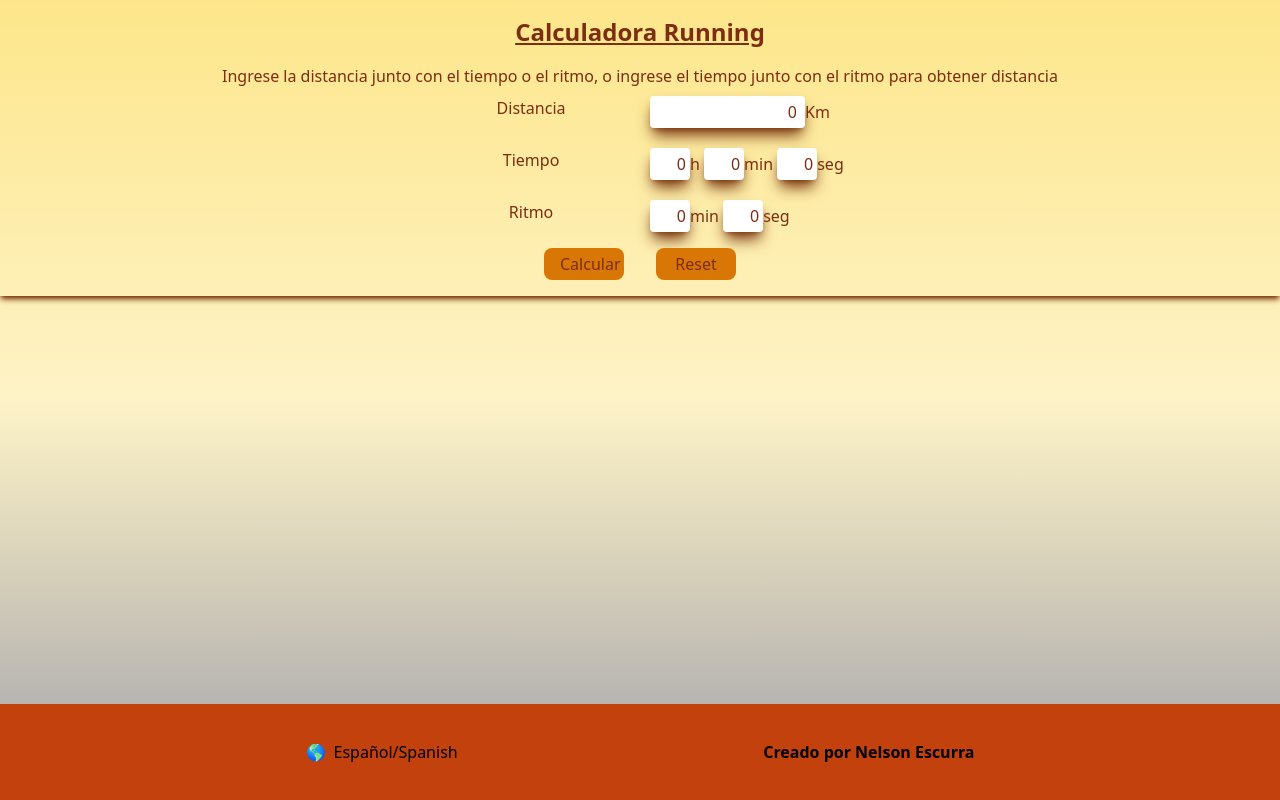
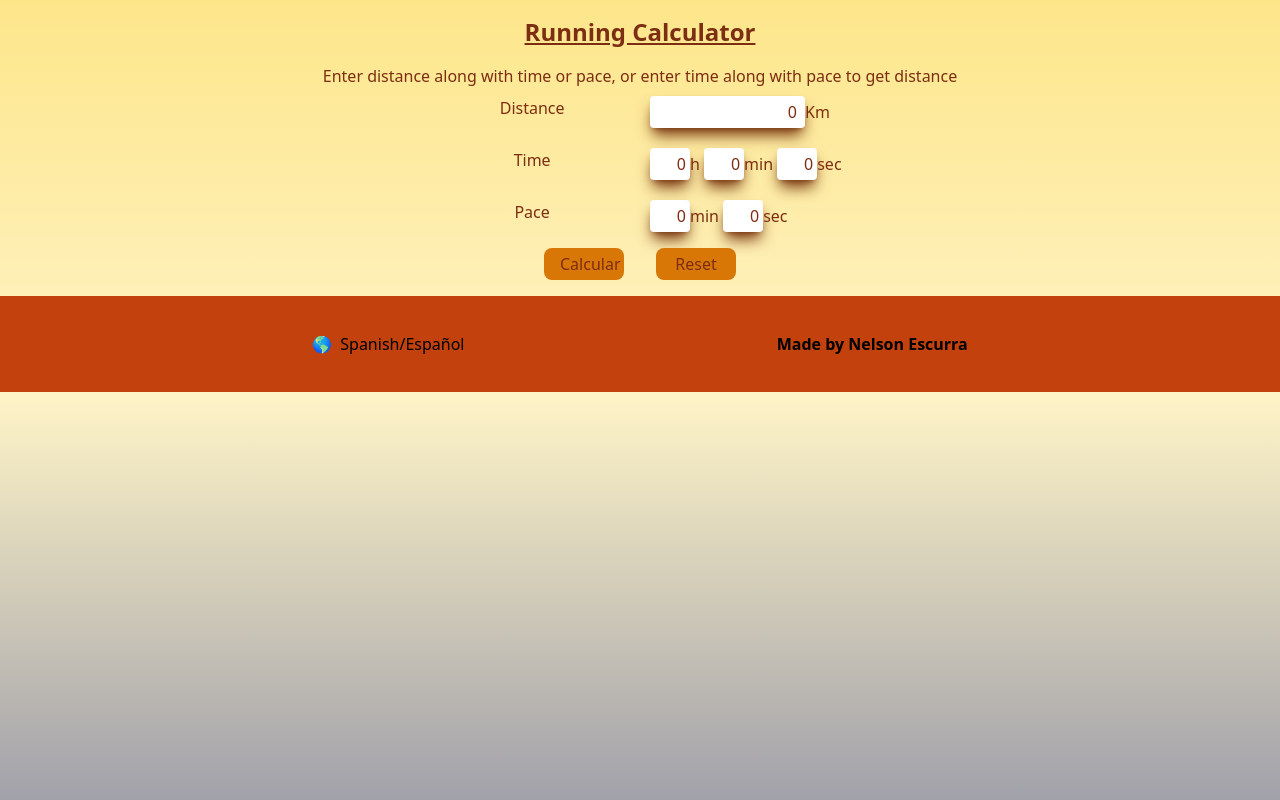
Before and after one commit to Nelnico08/Pacer-app, a React (Vite) app in the folder Client/: page / in a window 1280 px wide. Built offline with nearby package versions, Linux system fonts and the light colour scheme.

Commit message:
add english components

```diff
--- a/Client/src/App.jsx
+++ b/Client/src/App.jsx
@@ -1,19 +1,37 @@
-import Equivalences from './Components/Equivalences';
-import Footer from './Components/Footer';
-import Form from './Components/Form';
-import Zones from './Components/Zones';
+import { useState } from 'react';
+import EquivalencesEs from './Components/Spanish/EquivalencesEs';
+import FooterEs from './Components/Spanish/FooterEs';
+import FormEs from './Components/Spanish/FormEs';
+import ZonesEs from './Components/Spanish/ZonesEs';
+import Form from './Components/English/Form'
+import Equivalences from './Components/English/Equivalences'
+import Zones from './Components/English/Zones'
+import Footer from './Components/English/Footer'
 
 function App() {
 
+  const [language, SetLanguage] = useState('en')
+
   return (
-    <div className="w-screen min-h-screen flex flex-col items-center justify-between bg-gradient-to-b from-amber-200 via-amber-100 to-zinc-400">
-      <div className="w-screen">
-        <Form/>
-        <Equivalences />
-        <Zones />
-      </div>
+    <div className="w-screen min-h-screen bg-gradient-to-b from-amber-200 via-amber-100 to-zinc-400">
+      {language === 'en' ?
+        <div>
+          <Form/>
+          <Equivalences/>
+          <Zones/>
 
-        <Footer/>
+          <Footer/>
+        </div> :
+        <div className="w-screen min-h-screen flex flex-col items-center justify-between">
+          <FormEs/>
+          <EquivalencesEs />
+          <ZonesEs />
+
+          <FooterEs/>
+        </div>
+
+      }
+
 
     </div>
   )
--- /dev/null
+++ b/Client/src/Components/English/Equivalences.jsx
@@ -0,0 +1,38 @@
+import React from 'react'
+import useEquivalences from '../../hooks/useEquivalences';
+
+export default function Equivalences() {
+
+  const {
+    distanceState,
+    timeState,
+    paceState,
+    equivalence,
+  } = useEquivalences()
+
+  if(distanceState === 0 || distanceState === '0'){
+    return <div></div>
+  }
+
+  return (
+    <main className='w-full h-auto text-orange-900 py-4 bg-amber-200 mt-1 shadow-md shadow-amber-900'>
+      <div className='flex w-full justify-center shadow-md shadow-amber-900 pb-4 px-2'>
+        <p className='pr-4'>Distance: {distanceState}km</p>
+        <p className='pr-4'>Time: {timeState.hour}:{timeState.minutes}:{timeState.seconds}</p>
+        <p>Pace: {paceState.minutes}:{paceState.seconds}min/km</p>
+      </div>
+      <div>
+        <h2 className='text-center py-4 font-bold text-xl'>Equivalents</h2>
+        <div className='flex flex-col items-center'>
+          {equivalence && equivalence?.map(elem => (
+            <div key={elem.distance} className='flex hover:bg-amber-400 cursor-default md:hover:scale-110 duration-500' >
+              <p className='px-2 py-1 border border-orange-900 font-bold'>Distance: {elem.distance < 10 ? `0${elem.distance}` : Number.isInteger(elem.distance) ? elem.distance : elem.distance === 21.1 ? 21 : 42}km</p>
+              <p className='px-2 py-1 border border-orange-900 font-bold'>Time: {elem.time.hour}:{elem.time.minutes}:{elem.time.seconds}</p>
+              <p className='px-2 py-1 border border-orange-900 font-bold'>Pace: {elem.pace.minutes}:{elem.pace.seconds}min/km</p>
+            </div>
+          ))}
+        </div>
+      </div>
+    </main>
+  )
+}
--- /dev/null
+++ b/Client/src/Components/English/Footer.jsx
@@ -0,0 +1,17 @@
+import React from 'react'
+
+export default function Footer() {
+  return (
+    <div className='md:flex justify-evenly md:items-center w-screen h-24 bg-orange-700 '>
+        <div className='flex gap-2 justify-center pt-6 md:pt-0'>
+            <label>🌎</label>
+            <div>Spanish/Español</div>
+        </div>
+        <div className='flex justify-center '>
+            <h3 className='font-bold'>
+                Made by Nelson Escurra
+            </h3>
+        </div>
+    </div>
+  )
+}
--- /dev/null
+++ b/Client/src/Components/English/Form.jsx
@@ -0,0 +1,74 @@
+import React from 'react'
+import useForm from '../../hooks/useForm';
+
+const initialState = {
+  distance: '0',
+  time:{hour: '0', minutes: '0', seconds: '0'},
+  pace:{minutes: '0', seconds: '0'}
+}
+
+export default function Form() {
+
+  const {
+    distanceInput,
+    timeInputs,
+    paceInputs,
+    handleDistanceChange,
+    handleDistanceFocus,
+    handleDistanceBlur,
+    handleTimeChange,
+    handleTimeFocus,
+    handleTimeBlur,
+    handlePaceChange,
+    handlePaceFocus,
+    handlePaceBlur,
+    handleOnSubmit,
+    resetPace
+  } = useForm(initialState)
+
+  return (
+    <form className='w-full flex flex-col items-center text-orange-900 shadow-md shadow-amber-900' onSubmit={(e) => handleOnSubmit(e)}>
+        <h1 className='font-bold text-2xl underline py-4'>Running Calculator</h1>
+        <p className='text-center px-2'>Enter distance along with time or pace, or enter time along with pace to get distance</p>
+        <div className='grid grid-cols-3 md:grid-cols-2 gap-2 md:gap-5 pt-2 '>
+          <label className='text-center'>Distance</label>
+          <div className='col-span-2 md:col-span-1'>
+            <input
+              type='number'
+              name='distance'
+              placeholder='Distancia en km'
+              value={distanceInput}
+              onChange={handleDistanceChange}
+              min={0}
+              step='0.01'
+              className='w-[155px] shadow-lg shadow-amber-900 rounded text-right px-2 py-1'
+              onFocus={handleDistanceFocus}
+              onBlur={handleDistanceBlur}
+            />
+            Km
+          </div>
+          <label className='text-center'>Time</label>
+          <div className='col-span-2 md:col-span-1'>
+            <input type='number' name='hour' placeholder='hora' value={timeInputs.hour} onChange={handleTimeChange} onFocus={handleTimeFocus} onBlur={handleTimeBlur} min={0} className='w-10 shadow-lg shadow-amber-900 rounded text-right p-1' />
+            <label>h&nbsp;</label>
+            <input type='number' name='minutes' placeholder='min' value={timeInputs.minutes} onChange={handleTimeChange} onFocus={handleTimeFocus} onBlur={handleTimeBlur} min={0} max={59} className='w-10 shadow-lg shadow-amber-900 rounded text-right p-1' />
+            <label>min&nbsp;</label>
+            <input type='number' name='seconds' placeholder='seg' value={timeInputs.seconds} onChange={handleTimeChange} onFocus={handleTimeFocus} onBlur={handleTimeBlur} min={0} max={59} className='w-10 shadow-lg shadow-amber-900 rounded text-right p-1' />
+            <label>sec&nbsp;</label>
+          </div>
+          <label className='text-center'>Pace</label>
+          <div className='col-span-2 md:col-span-1'>
+              <input type='number' name='minutes' placeholder='min' value={paceInputs.minutes} onChange={handlePaceChange} onFocus={handlePaceFocus} onBlur={handlePaceBlur} min={0} max={59} className='w-10 shadow-lg shadow-amber-900 rounded text-right p-1' />
+              <label>min&nbsp;</label>
+              <input type='number' name='seconds' placeholder='seg' value={paceInputs.seconds} onChange={handlePaceChange} onFocus={handlePaceFocus} onBlur={handlePaceBlur} min={0} max={59} className='w-10 shadow-lg shadow-amber-900 rounded text-right p-1' />
+              <label>sec&nbsp;</label>
+          </div>
+
+        </div>
+        <div className='w-full flex justify-center'>
+          <input type='submit' value='Calcular' className='w-20 px-4 py-1 my-4 mr-4 bg-amber-600 rounded-lg text-orange-900 hover:bg-amber-500'/>
+          <input type='button' onClick={resetPace} value='Reset' className='w-20 px-4 py-1 my-4 ml-4 bg-amber-600 rounded-lg text-orange-900 hover:bg-amber-500'/>
+        </div>
+    </form>
+  )
+}
--- a/Client/src/Components/Equivalences.jsx
+++ b/Client/src/Components/Spanish/EquivalencesEs.jsx
@@ -1,5 +1,5 @@
 import React from 'react'
-import useEquivalences from '../hooks/useEquivalences';
+import useEquivalences from '../../hooks/useEquivalences';
 
 export default function Equivalences() {
 
--- a/Client/src/Components/Form.jsx
+++ b/Client/src/Components/Spanish/FormEs.jsx
@@ -1,5 +1,5 @@
 import React from 'react'
-import useForm from '../hooks/useForm';
+import useForm from '../../hooks/useForm';
 
 const initialState = {
   distance: '0',
--- /dev/null
+++ b/Client/src/Components/Spanish/ZonesEs.jsx
@@ -0,0 +1,42 @@
+import React from 'react'
+import useZones from '../../hooks/useZones'
+
+export default function Zones() {
+
+  const { zone } = useZones()
+
+  if(!zone.length){
+    return <div></div>
+  }
+
+  return (
+    <div className='w-full h-auto bg-amber-200 text-orange-900 mt-1 py-4'>
+        <main className='max-w-[500px] mx-auto grid grid-row-6  pt-2'>
+        <div className='grid grid-cols-2'>
+          <div></div>
+          <p className='p-2 border border-orange-900 font-bold'>Ritmo en min/km</p>
+        </div>
+        <div className='grid grid-cols-2 hover:bg-amber-400 cursor-default md:hover:scale-110 duration-500'>
+          <p className='p-2 border border-orange-900 font-bold'>Regenerativo</p>
+          <div className='p-2 border border-orange-900'>{zone[0].minutes}:{zone[0].seconds} +</div>
+        </div>
+        <div className='grid grid-cols-2 hover:bg-amber-400 cursor-default md:hover:scale-110 duration-500'>
+          <p className='p-2 border border-orange-900 font-bold'>Aerobico</p>
+          <div className='p-2 border border-orange-900'>{zone[1].minutes}:{zone[1].seconds} - {zone[2].minutes}:{zone[2].seconds} </div>
+        </div>
+        <div className='grid grid-cols-2 hover:bg-amber-400 cursor-default md:hover:scale-110 duration-500'>
+          <p className='p-2 border border-orange-900 font-bold'>Superaerobico</p>
+          <div className='p-2 border border-orange-900'>{zone[2].minutes}:{zone[2].seconds} - {zone[3].minutes}:{zone[3].seconds}</div>
+        </div>
+        <div className='grid grid-cols-2 hover:bg-amber-400 cursor-default md:hover:scale-110 duration-500'>
+          <p className='p-2 border border-orange-900 font-bold'>VO2max</p>
+          <div className='p-2 border border-orange-900'>{zone[4].minutes}:{zone[4].seconds} - {zone[5].minutes}:{zone[5].seconds}</div>
+        </div>
+        <div className='grid grid-cols-2 hover:bg-amber-400 cursor-default md:hover:scale-110 duration-500'>
+          <p className='p-2 border border-orange-900 font-bold'>Intervalado</p>
+          <div className='p-2 border border-orange-900'>{zone[5].minutes}:{zone[5].seconds} - {zone[6].minutes}:{zone[6].seconds}</div>
+        </div>
+      </main>
+    </div>
+  )
+}
```
Also changed, not shown: Client/src/Components/English/Zones.jsx (renamed from Client/src/Components/Zones.jsx, +6 -6 lines), Client/src/Components/Spanish/FooterEs.jsx (renamed from Client/src/Components/Footer.jsx).
